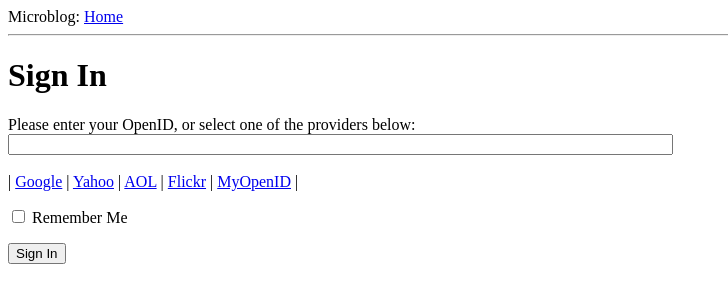
After one commit to qsunny/python, a Flask app: page /login in a window 1280 px wide. The commit adds this page. Shown: the top 303 px of the page, without its empty margins (0-728 px from the left). Run offline with Flask 2, Linux system fonts and the light colour scheme.

Commit message:
add from showcase

```diff
--- a/microblog/app/__init__.py
+++ b/microblog/app/__init__.py
@@ -1,4 +1,6 @@
 from flask import Flask
 
 app = Flask(__name__)
+app.config.from_object('config')
+
 from app import views
--- /dev/null
+++ b/microblog/app/forms.py
@@ -0,0 +1,7 @@
+from flask_wtf import Form
+from wtforms import StringField, BooleanField
+from wtforms.validators import DataRequired
+
+class LoginForm(Form):
+    openid = StringField('openid', validators=[DataRequired()])
+    remember_me = BooleanField('remember_me', default=False)
--- a/microblog/app/templates/base.html
+++ b/microblog/app/templates/base.html
@@ -11,6 +11,15 @@
 <body>
     <div>Microblog: <a href="/index">Home</a></div>
     <hr>
+    {% with messages = get_flashed_messages() %}
+      {% if messages %}
+        <ul>
+        {% for message in messages %}
+            <li>{{ message }} </li>
+        {% endfor %}
+        </ul>
+      {% endif %}
+    {% endwith %}
     {% block content %}{% endblock %}
 </body>
 </html>
--- /dev/null
+++ b/microblog/app/templates/login.html
@@ -0,0 +1,34 @@
+<!-- extend from base layout -->
+{% extends "base.html" %}
+
+{% block content %}
+<script type="text/javascript">
+    function set_openid(openid, pr)
+    {
+        u = openid.search('<username>')
+        if (u != -1) {
+            // openid requires username
+            user = prompt('Enter your ' + pr + ' username:')
+            openid = openid.substr(0, u) + user
+        }
+        form = document.forms['login'];
+        form.elements['openid'].value = openid
+    }
+</script>
+  <h1>Sign In</h1>
+  <form action="" method="post" name="login">
+      {{ form.hidden_tag() }}
+      <p>
+          Please enter your OpenID, or select one of the providers below:<br>
+          {{ form.openid(size=80) }}<br>
+          {% for error in form.openid.errors %}
+            <span style="color: red;">[{{ error }}]</span>
+          {% endfor %}<br>
+          |{% for pr in providers %}
+              <a href="javascript:set_openid('{{ pr.url }}', '{{ pr.name }}');">{{ pr.name }}</a> |
+            {% endfor %}
+      </p>
+      <p>{{ form.remember_me }} Remember Me</p>
+      <p><input type="submit" value="Sign In"></p>
+  </form>
+{% endblock %}
--- a/microblog/app/views.py
+++ b/microblog/app/views.py
@@ -1,5 +1,6 @@
-from flask import render_template
+from flask import render_template, flash, redirect
 from app import app
+from .forms import LoginForm
 
 @app.route('/')
 @app.route('/index')
@@ -19,3 +20,15 @@ def index():
                            title='Home',
                            user=user,
                             posts = posts)
+
+@app.route('/login', methods=['GET', 'POST'])
+def login():
+    form = LoginForm()
+    if form.validate_on_submit():
+        flash('Login requested for OpenID="%s", remember_me=%s' %
+              (form.openid.data, str(form.remember_me.data)))
+        return redirect('/index')
+    return render_template('login.html',
+                           title='Sign In',
+                           form=form,
+                           providers=app.config['OPENID_PROVIDERS'])
--- a/microblog/flask/pyvenv.cfg
+++ b/microblog/flask/pyvenv.cfg
@@ -1,3 +1,3 @@
-home = C:\Users\21592\AppData\Local\Programs\Python\Python36
+home = C:\Python
 include-system-site-packages = false
-version = 3.6.3
+version = 3.4.3
```
Also changed, not shown: microblog/config.py (added, +9 -0 lines), 13 other files.
